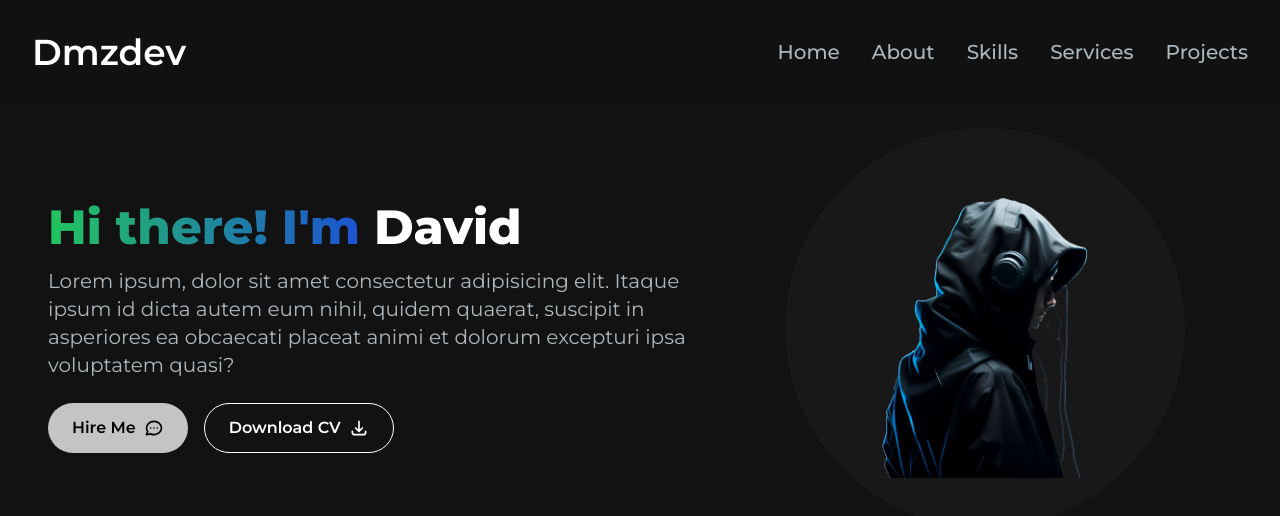
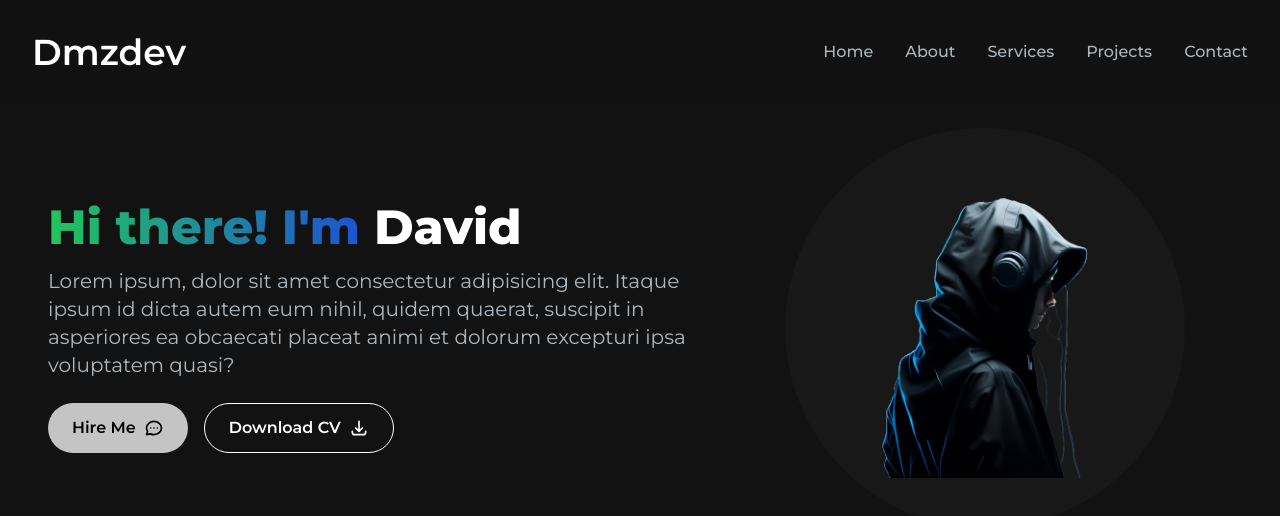
Before and after one commit to dmzdev7/dmzdev-portfolio-V1, a Next.js app: page / in a window 1280 px wide. Shown: the top 516 px of the page. Built offline with nearby package versions, Linux system fonts and the light colour scheme.

Commit message:
Edited nav links & font size

```diff
--- a/src/components/Navbar/NavLinks.jsx
+++ b/src/components/Navbar/NavLinks.jsx
@@ -6,7 +6,7 @@ const NavLinks = ({ href, name }) => {
 	return (
 		<Link
 			href={href}
-			className="block py-2 pl-3 pr-4 text-[#ADB7BE] sm:text-xl rounded md:bg-transparent  md:p-0 hover:text-white "
+			className="block py-2 pl-3 pr-4 text-[#ADB7BE] sm:text-md rounded md:bg-transparent md:p-0 hover:text-white "
 			aria-current="page"
 		>
 			{name}
--- a/src/components/Navbar/Navbar.jsx
+++ b/src/components/Navbar/Navbar.jsx
@@ -14,10 +14,9 @@ import MenuOverlay from './MenuOverlay';
 export const navData = [
 	{ name: 'Home', path: '/' },
 	{ name: 'About', path: '#about' },
-	{ name: 'Skills', path: '#skills' },
 	{ name: 'Services', path: '#services' },
 	{ name: 'Projects', path: '#projects' },
-	// { name: 'Contact', path: '/contact', icon: <HiEnvelope /> },
+	{ name: "Contact", path: '#contact' },
 ];
 
 const Navbar = () => {
```
